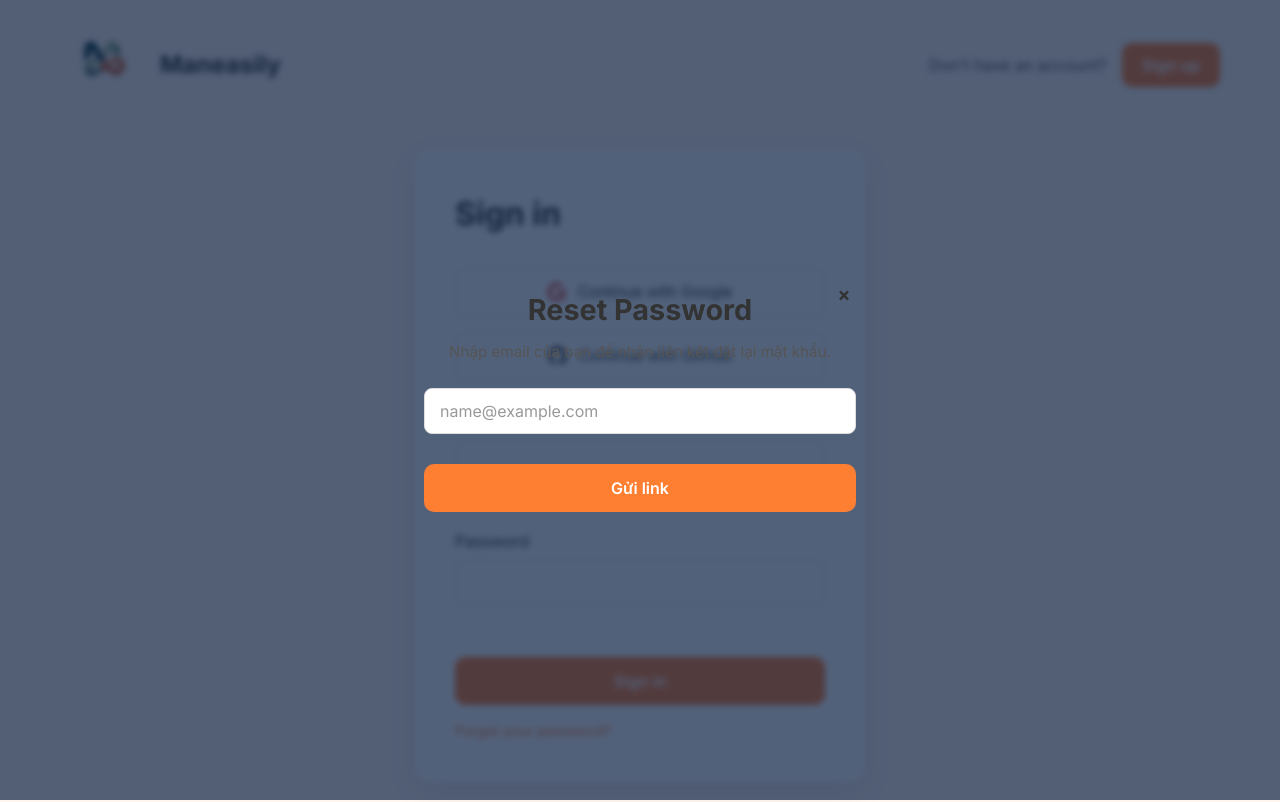
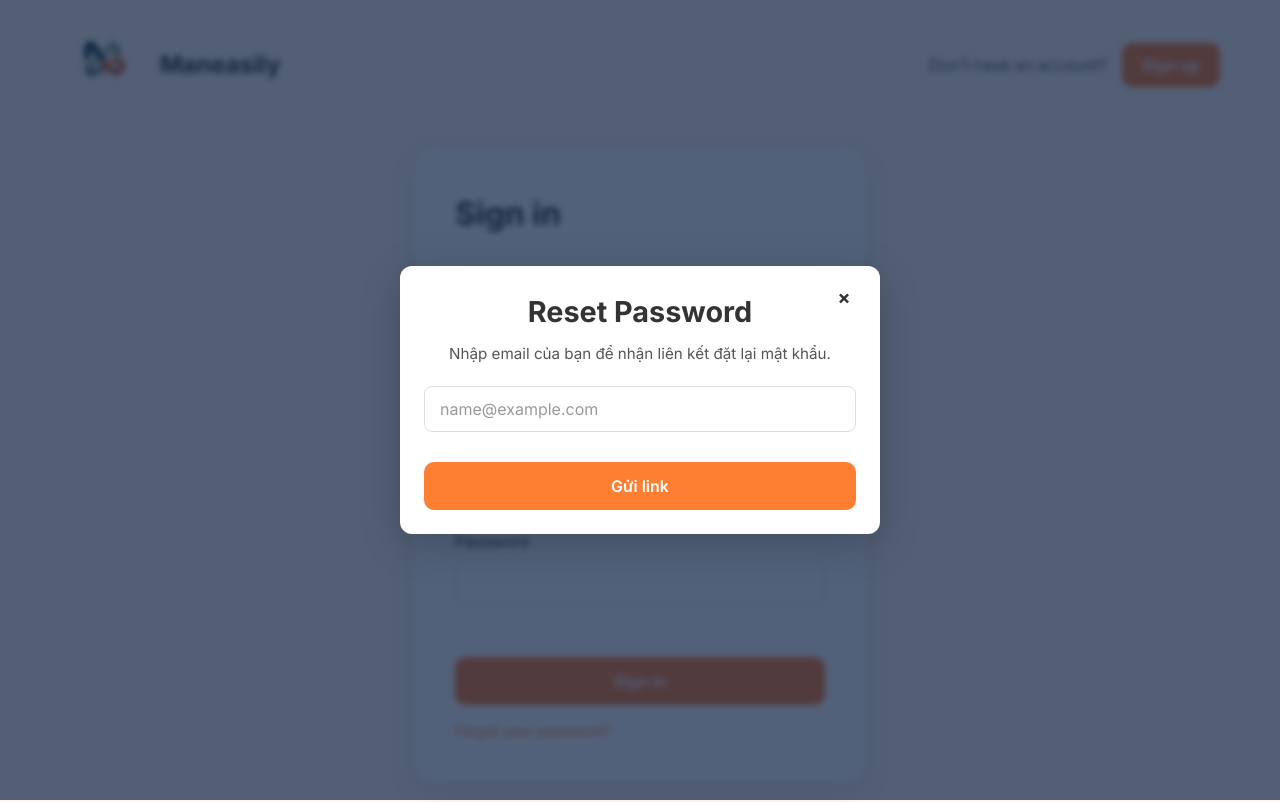
Before and after one commit to thanhbinh1907/Maneasily, a website built with Vite: page client/src/pages/signin.html in a window 1280 px wide. Both pictures are taken after a click on the link "Forgot your password?". Built offline with nearby package versions, Linux system fonts and the light colour scheme; no server answers.

Commit message:
nen cua reset mk

```diff
--- a/client/src/components/auth-modal.html
+++ b/client/src/components/auth-modal.html
@@ -1,8 +1,8 @@
 <div id="forgot-modal" class="modal-overlay">
-    <div class="modal-content">
+    <div class="modal-content" style="background-color: #fff; box-shadow: 0 10px 40px rgba(0,0,0,0.2); color: #333;">
         <span class="close-modal" id="close-forgot">&times;</span>
         <h2>Reset Password</h2>
-        <p>Nhập email của bạn để nhận liên kết đặt lại mật khẩu.</p>
+        <p style="margin-bottom: 20px; color: #555;">Nhập email của bạn để nhận liên kết đặt lại mật khẩu.</p>
         <form id="forgot-form">
             <div class="input-group">
                 <input type="email" id="forgot-email" required placeholder="name@example.com">
```
Also changed, not shown: server/uploads/1765129283934-462572908_1993680474377045_4720143203619677720_n.jpg (added).
